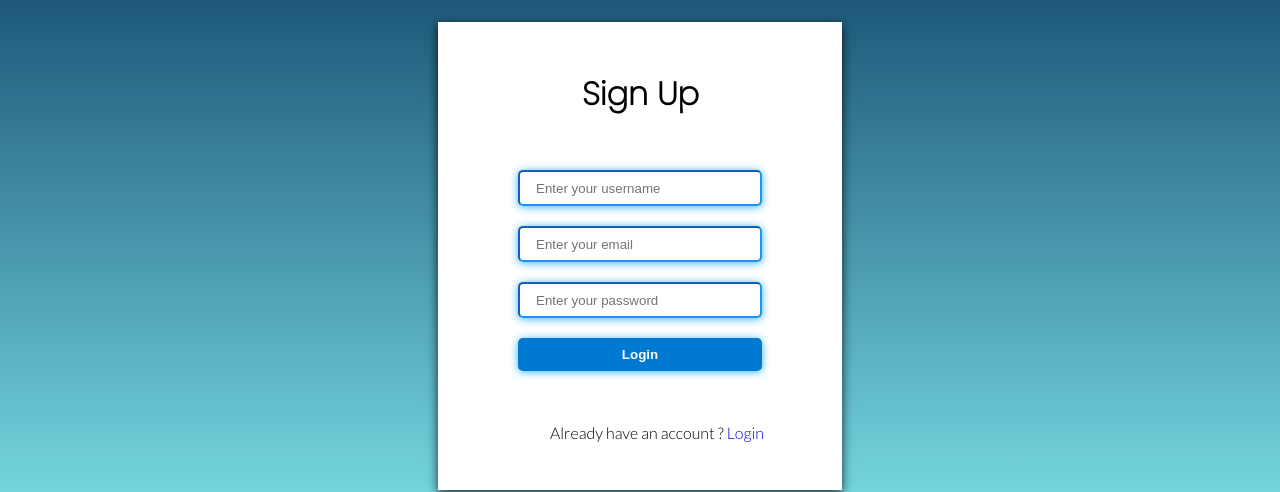
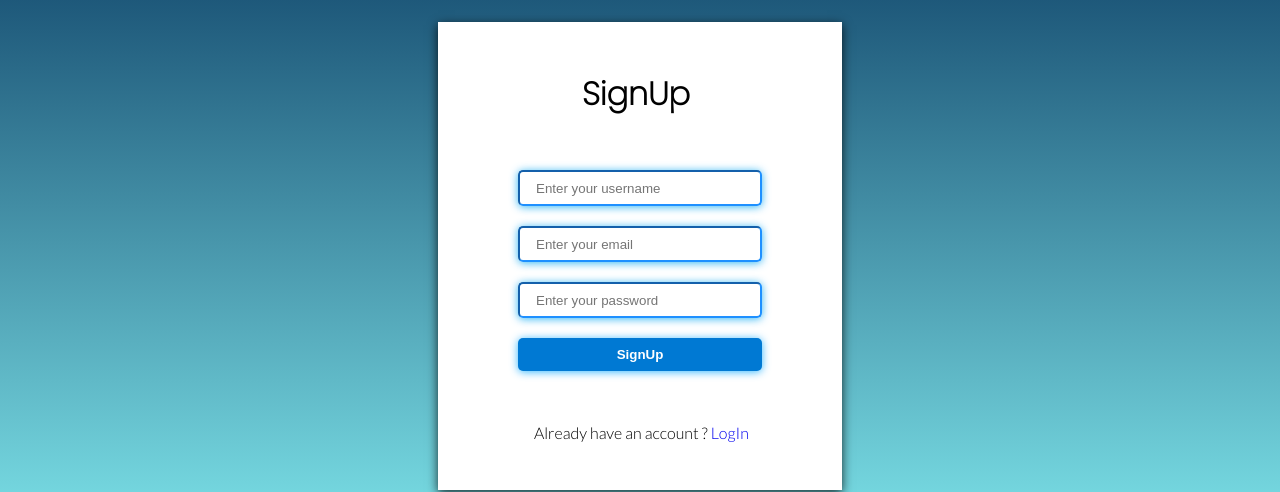
Before and after one commit to itss0urav/Anywhere-frontend, a React (Vite) app: page /signUp in a window 1280 px wide. Shown: the part 144-636 px from the top of the page. Built offline with nearby package versions, Linux system fonts and the light colour scheme; a web font is replaced by a local one.

Commit message:
fixed few more case issuses in form

```diff
--- a/src/components/Login/Login.jsx
+++ b/src/components/Login/Login.jsx
@@ -5,11 +5,11 @@ const Login = () => {
   return (
     <div className={styles.wrappper}>
       <form className={styles.formWrap}>
-        <span className={styles.loginCaption}>Login</span>
+        <span className={styles.loginCaption}>LogIn</span>
         <input type="text" placeholder='Enter your username'/>
         <input type="text" placeholder='Enter your password'/>
-        <button>Login</button>
-        <span className={styles.signup}>New to Anywhere ?<Link to="/signUp" className='link'> Sign Up</Link></span>
+        <button>LogIn</button>
+        <span className={styles.signup}>New to Anywhere ?<Link to="/signUp" className='link'> SignUp</Link></span>
       </form>
     </div>
   )
--- a/src/components/SignUp/SignUp.jsx
+++ b/src/components/SignUp/SignUp.jsx
@@ -5,12 +5,12 @@ const SignUp = () => {
   return (
     <div className={styles.wrappper}>
       <form className={styles.formWrap}>
-        <span className={styles.loginCaption}>Sign Up</span>
+        <span className={styles.loginCaption}>SignUp</span>
         <input type="text" placeholder='Enter your username'/>
         <input type="text" placeholder='Enter your email'/>
         <input type="text" placeholder='Enter your password'/>
-        <button>Login</button>
-        <span className={styles.signup}>Already have an account ? <Link to="/login" className='link'>Login</Link></span>
+        <button>SignUp</button>
+        <span className={styles.signup}>Already have an account ? <Link to="/login" className='link'>LogIn</Link></span>
       </form>
     </div>
   )
--- a/src/components/SignUp/signUp.module.css
+++ b/src/components/SignUp/signUp.module.css
@@ -46,6 +46,6 @@
 .signup{
     font-family: Lato;
     position: relative;
-    left: 2rem;
+    left: 1rem;
     top: 2rem;
 }
```
